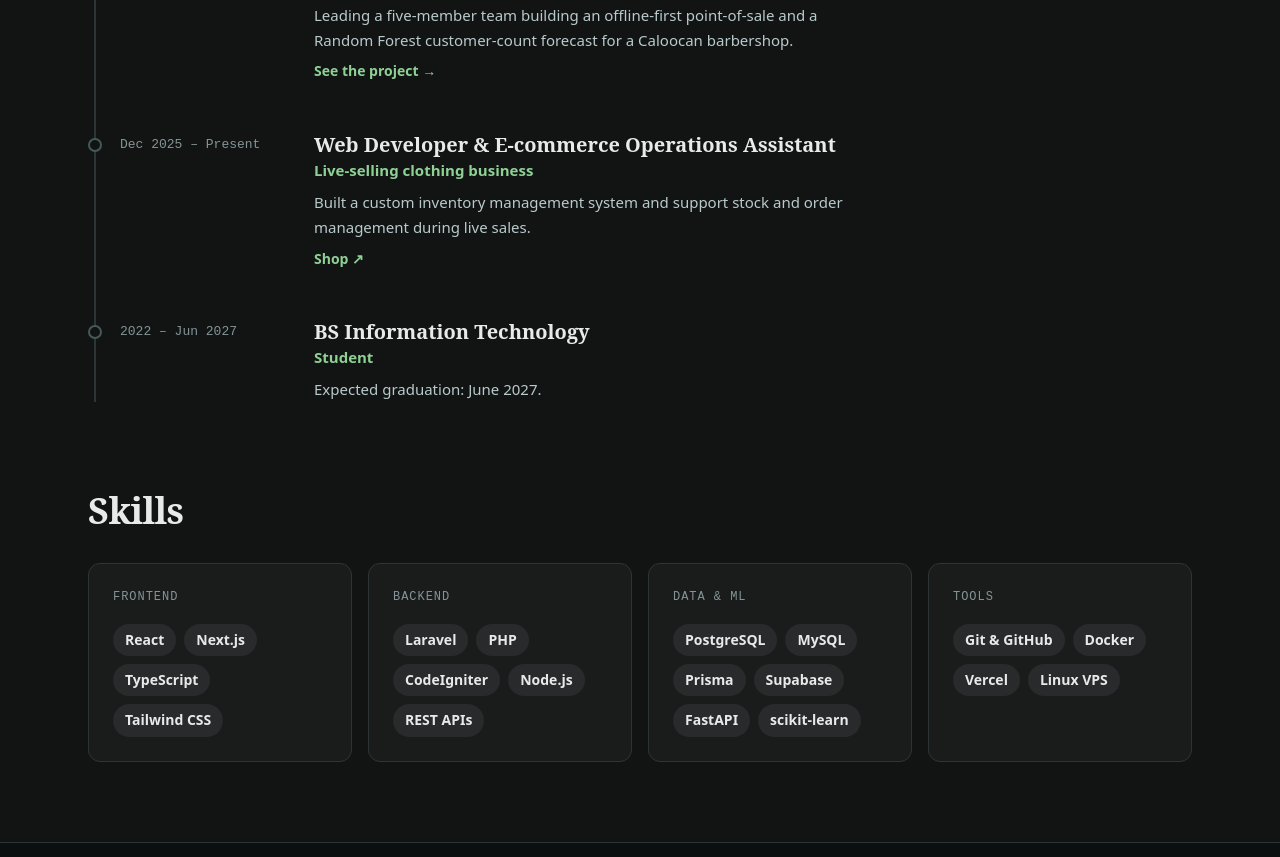
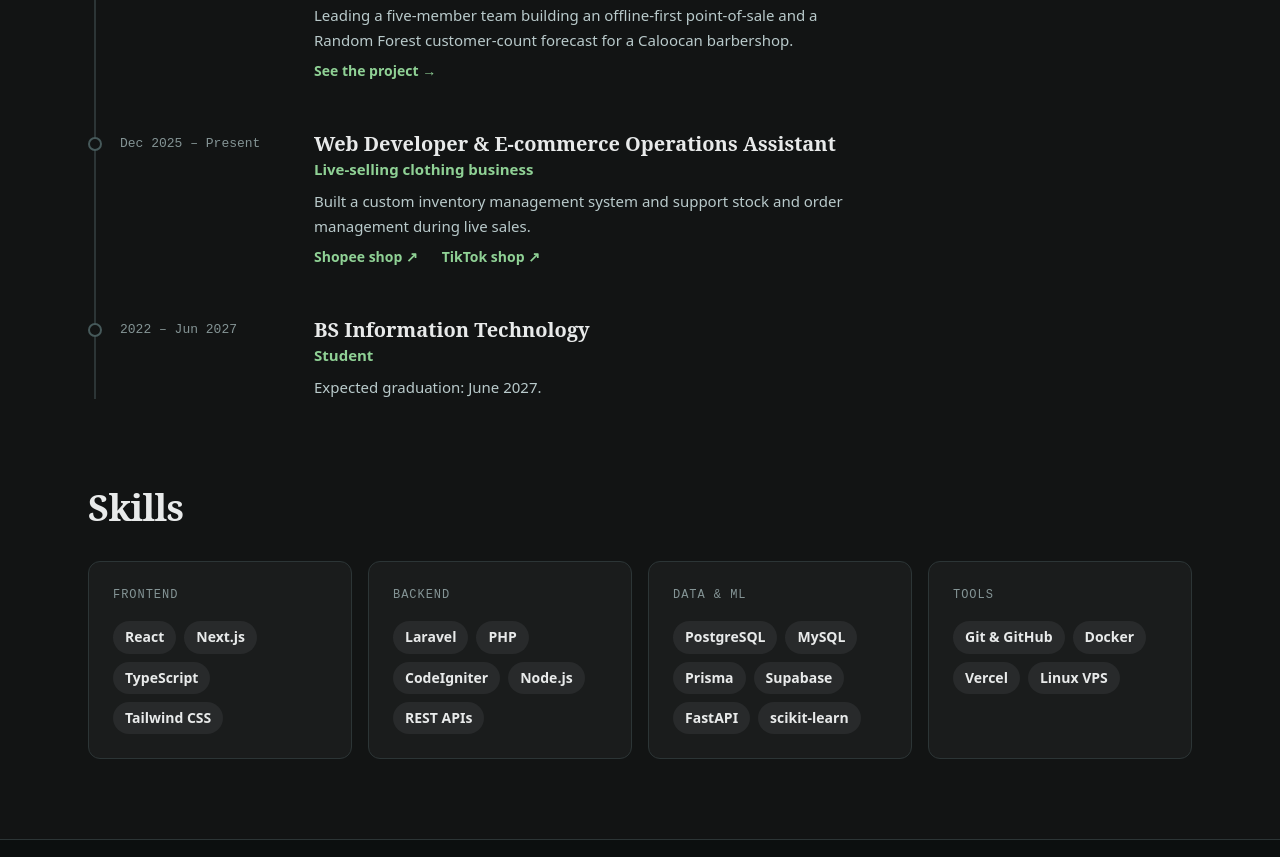
Before and after one commit to rhbntm/portfolio-cms, a React (Vite) app: page /about in a window 1280 px wide. Shown: the part 1400-2257 px from the top of the page. Built offline with nearby package versions, Linux system fonts and the light colour scheme; no server answers.

Commit message:
About: link both Shopee and TikTok shops for the live-selling role

```diff
--- a/src/pages/About.jsx
+++ b/src/pages/About.jsx
@@ -37,14 +37,17 @@ const EXPERIENCE = [
     role: 'Lead Developer, Capstone',
     org: 'Ruzzco Barbers',
     description: 'Leading a five-member team building an offline-first point-of-sale and a Random Forest customer-count forecast for a Caloocan barbershop.',
-    link: { href: '/projects', label: 'See the project' },
+    links: [{ href: '/projects', label: 'See the project' }],
   },
   {
     period: 'Dec 2025 – Present',
     role: 'Web Developer & E-commerce Operations Assistant',
     org: 'Live-selling clothing business',
     description: 'Built a custom inventory management system and support stock and order management during live sales.',
-    link: { href: 'https://shopee.ph/mr.silentwhite', label: 'Shop', external: true },
+    links: [
+      { href: 'https://shopee.ph/mr.silentwhite', label: 'Shopee shop', external: true },
+      { href: 'https://www.tiktok.com/@justinrosieclothingshop', label: 'TikTok shop', external: true },
+    ],
   },
   {
     period: '2022 – Jun 2027',
@@ -108,13 +111,17 @@ export default function About() {
                 <h3 className={styles.timelineRole}>{item.role}</h3>
                 <p className={styles.timelineOrg}>{item.org}</p>
                 <p className={styles.timelineDesc}>{item.description}</p>
-                {item.link && (item.link.external ? (
-                  <a href={item.link.href} target="_blank" rel="noopener noreferrer" className={styles.timelineLink}>
-                    {item.link.label} ↗
-                  </a>
-                ) : (
-                  <Link to={item.link.href} className={styles.timelineLink}>{item.link.label} →</Link>
-                ))}
+                {item.links?.length > 0 && (
+                  <div className={styles.timelineLinks}>
+                    {item.links.map(link => link.external ? (
+                      <a key={link.href} href={link.href} target="_blank" rel="noopener noreferrer" className={styles.timelineLink}>
+                        {link.label} ↗
+                      </a>
+                    ) : (
+                      <Link key={link.href} to={link.href} className={styles.timelineLink}>{link.label} →</Link>
+                    ))}
+                  </div>
+                )}
               </div>
             </li>
           ))}
--- a/src/pages/About.module.css
+++ b/src/pages/About.module.css
@@ -226,9 +226,15 @@
   max-width: 64ch;
 }
 
+.timelineLinks {
+  display: flex;
+  flex-wrap: wrap;
+  gap: var(--space-xs) var(--space-lg);
+  margin-top: var(--space-sm);
+}
+
 .timelineLink {
   display: inline-block;
-  margin-top: var(--space-sm);
   font-size: 0.875rem;
   font-weight: 600;
   color: var(--accent-text);
```
